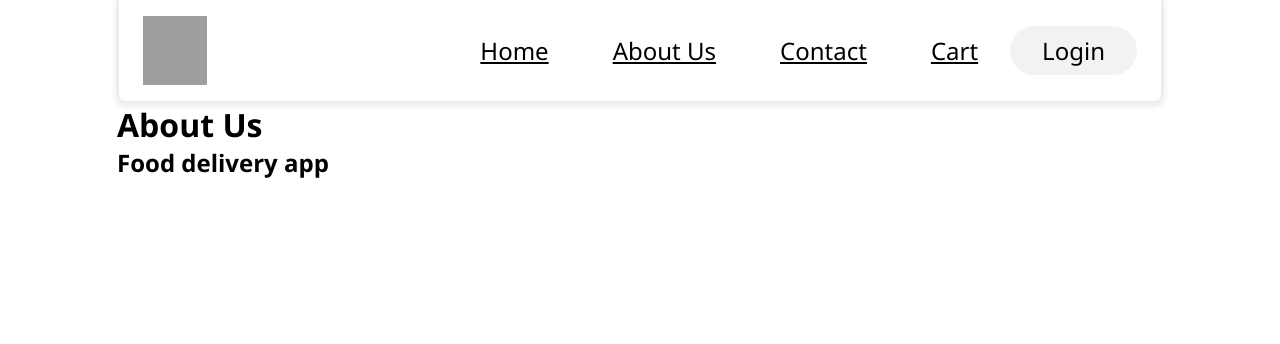
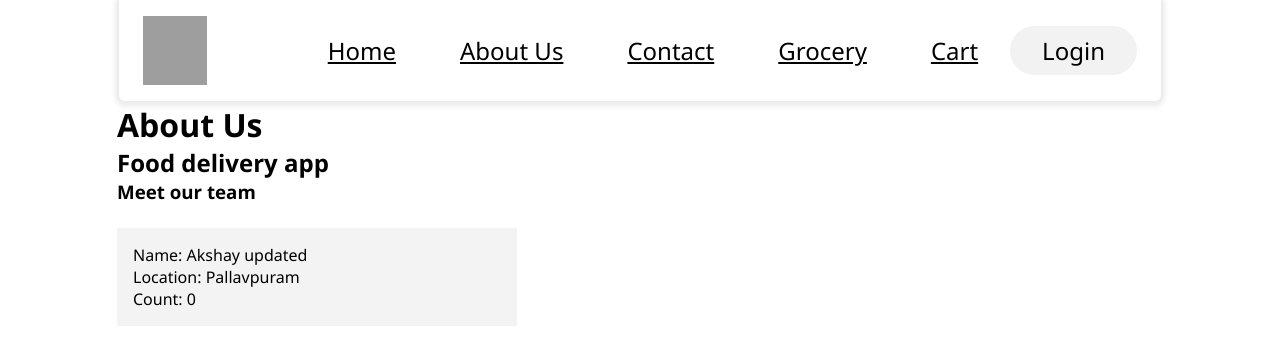
Before and after one commit to aks181/food-store, a React (Vite) app: page /about in a window 1280 px wide. Shown: the top 344 px of the page. Built offline with nearby package versions, Linux system fonts and the light colour scheme; grey boxes are pictures that could not be loaded.

Commit message:
added custom hook and optimization

```diff
--- a/src/App.js
+++ b/src/App.js
@@ -8,6 +8,10 @@ import Error from "./components/Error";
 import { Outlet } from "react-router-dom";
 import Cart from "./components/Cart";
 import RestaurantMenu from "./components/RestaurantMenu";
+import { lazy, Suspense } from "react";
+import Shimmer from "./components/Shimmer";
+
+const Grocery = lazy(() => import("./components/Grocery"));
 
 const AppLayout = () => {
   return (
@@ -36,6 +40,14 @@ const appRoutes = createBrowserRouter([
         element: <Contact />,
       },
       {
+        path: "/grocery",
+        element: (
+          <Suspense fallback={<Shimmer />}>
+            <Grocery />
+          </Suspense>
+        ),
+      },
+      {
         path: "/cart",
         Component: Cart,
       },
--- a/src/components/AboutUs.js
+++ b/src/components/AboutUs.js
@@ -1,8 +1,12 @@
+import User from "./User";
+
 const AboutUs = () => {
   return (
     <div className="about-us-container">
       <h1>About Us</h1>
       <h2>Food delivery app</h2>
+      <h3>Meet our team</h3>
+      <User name={"Akshay updated"} location={"Pallavpuram"} />
     </div>
   );
 };
--- a/src/components/Body.js
+++ b/src/components/Body.js
@@ -4,13 +4,16 @@ import RestaurantCard from "./RestaurantCard";
 import { API_URL } from "../utils/constants";
 import Shimmer from "./Shimmer";
 import { Link } from "react-router-dom";
-
+import useOnlineStatus from "../utils/hooks/useOnlineStatus";
+import InternetError from "./InternetError";
 const Body = () => {
   const [listOfRestaurants, setListOfRestaurants] = useState([]);
   const [filterSelected, setFilterSelected] = useState(false);
   const [searchResultList, setSearchResultList] = useState([]);
 
   const [searchText, setSearchText] = useState("");
+
+  const isOnline = useOnlineStatus();
 
   useEffect(() => {
     fetchData();
@@ -30,6 +33,10 @@ const Body = () => {
       json?.data?.cards[1]?.card?.card?.gridElements?.infoWithStyle?.restaurants
     );
   };
+
+  if (isOnline === false) {
+    return <InternetError />;
+  }
 
   return (
     <div className="main-container">
--- /dev/null
+++ b/src/components/Grocery.js
@@ -0,0 +1,10 @@
+const Grocery = () => {
+  return (
+    <>
+      <h3>Grocery Component</h3>
+      <h5>Having another 100 components</h5>
+    </>
+  );
+};
+
+export default Grocery;
--- a/src/components/Header.js
+++ b/src/components/Header.js
@@ -22,6 +22,9 @@ const Header = () => {
             <Link to="/contact">Contact</Link>
           </li>
           <li className="nav-link">
+            <Link to="/grocery">Grocery</Link>
+          </li>
+          <li className="nav-link">
             <Link to="/cart">Cart</Link>
           </li>
           <li
--- /dev/null
+++ b/src/components/InternetError.js
@@ -0,0 +1,18 @@
+import NetworkErrorImg from "../assets/network.jpg";
+
+const InternetError = () => {
+  return (
+    <div className="no-internet-error-container">
+      <img
+        src={NetworkErrorImg}
+        alt="No Internet Error"
+        width="280px"
+        height="280px"
+      />
+      <h3> Uh..Oh. Seems your internet is not connected.</h3>
+      <h5>Please check and try again.</h5>
+    </div>
+  );
+};
+
+export default InternetError;
--- a/src/components/RestaurantMenu.js
+++ b/src/components/RestaurantMenu.js
@@ -1,4 +1,4 @@
-import { useState, useEffect } from "react";
+import useRestaurantMenu from "../utils/hooks/useRestaurantMenu";
 import Shimmer from "./Shimmer";
 import { useParams } from "react-router-dom";
 import { ITEM_IMAGE_URL, MENU_URL } from "../utils/constants";
@@ -6,20 +6,9 @@ import Veg_Icon from "../assets/veg.jpg";
 import Nveg_Icon from "../assets/nveg.jpg";
 
 const RestaurantMenu = () => {
-  const [resInfo, setResInfo] = useState(null);
-
-  useEffect(() => {
-    fetchData();
-  }, []);
   let params = useParams();
 
-  const fetchData = async () => {
-    const data = await fetch(MENU_URL + params.id);
-
-    const json = await data.json();
-    setResInfo(json.data);
-    console.log(json.data);
-  };
+  const resInfo = useRestaurantMenu(params.id);
 
   if (resInfo === null) {
     return <Shimmer />;
@@ -33,20 +22,13 @@ const RestaurantMenu = () => {
     name,
     sla,
     totalRatingsString,
-  } = resInfo?.cards[0]?.card?.card?.info;
+  } = resInfo?.cards[2]?.card?.card?.info;
 
-  //   const { title, itemCards } =
-  //     resInfo?.cards[2]?.groupedCard?.cardGroupMap?.REGULAR?.cards[1]?.card?.card;
   let rec_cards =
-    resInfo?.cards[2]?.groupedCard?.cardGroupMap?.REGULAR?.cards.find(
+    resInfo?.cards[4]?.groupedCard?.cardGroupMap?.REGULAR?.cards.find(
       (card) => card?.card?.card?.type === "CATEGORY_TYPE_RECOMMENDED"
     );
   const { title, itemCards } = rec_cards?.card?.card;
-  //   console.log(
-  //     resInfo?.cards[2]?.groupedCard?.cardGroupMap?.REGULAR?.cards.find(
-  //       (card) => card?.card?.card?.title === "Recommended"
-  //     )
-  //   );
 
   return (
     <div className="restaurant-menu-container">
@@ -71,7 +53,9 @@ const RestaurantMenu = () => {
       </div>
 
       <div className="food-menu">
-        <div className="category-header">{title}</div>
+        <div className="category-header">
+          {title} ({itemCards.length})
+        </div>
         <div className="food-menu-items">
           {itemCards.map((item) => {
             const {
--- /dev/null
+++ b/src/components/User.js
@@ -0,0 +1,31 @@
+import React from "react";
+
+class User extends React.Component {
+  constructor(props) {
+    super(props);
+    console.log(props);
+    this.state = {
+      count: 0,
+      text: "",
+    };
+  }
+
+  render() {
+    const { name, location } = this.props;
+    return (
+      <div className="user-card">
+        <span
+          onClick={() => {
+            this.setState({ count: this.state.count + 2 });
+          }}
+        >
+          Name: {name}
+        </span>
+        <span>Location: {location}</span>
+        <span>Count: {this.state.count}</span>
+      </div>
+    );
+  }
+}
+
+export default User;
--- /dev/null
+++ b/src/utils/hooks/useOnlineStatus.js
@@ -0,0 +1,18 @@
+import { useEffect, useState } from "react";
+
+const useOnlineStatus = () => {
+  const [isOnline, setIsOnline] = useState(true);
+  useEffect(() => {
+    window.addEventListener("offline", () => {
+      setIsOnline(false);
+    });
+
+    window.addEventListener("online", () => {
+      setIsOnline(true);
+    });
+  }, []);
+
+  return isOnline;
+};
+
+export default useOnlineStatus;
--- /dev/null
+++ b/src/utils/hooks/useRestaurantMenu.js
@@ -0,0 +1,19 @@
+import { useEffect, useState } from "react";
+import { MENU_URL } from "../constants";
+
+const useRestaurantMenu = (resId) => {
+  const [resInfo, setResInfo] = useState(null);
+  useEffect(() => {
+    fetchData();
+  }, []);
+
+  const fetchData = async () => {
+    const data = await fetch(MENU_URL + resId);
+    const json = await data.json();
+    setResInfo(json.data);
+  };
+
+  return resInfo;
+};
+
+export default useRestaurantMenu;
--- a/style.css
+++ b/style.css
@@ -347,3 +347,21 @@ img.veg-icon {
   bottom: -12px;
   box-shadow: 1px 1px 6px 2px rgba(165, 165, 165, 0.342);
 }
+
+.user-card {
+  padding: 16px;
+  background: #f3f3f3;
+  width: 400px;
+  height: auto;
+  display: flex;
+  flex-direction: column;
+  margin-top: 24px;
+}
+
+.no-internet-error-container {
+  display: flex;
+  flex-direction: column;
+  justify-content: center;
+  align-items: center;
+  height: 100vh;
+}
```
Also changed, not shown: Notes-app.txt, src/assets/network.jpg (added).
